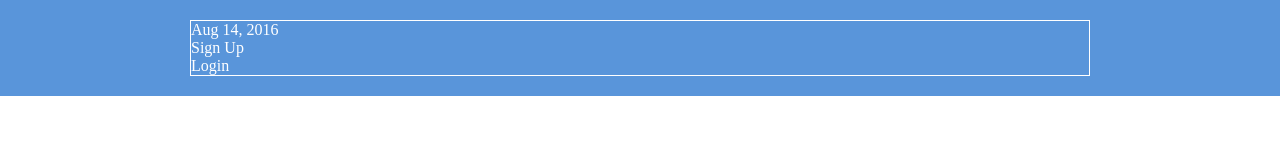
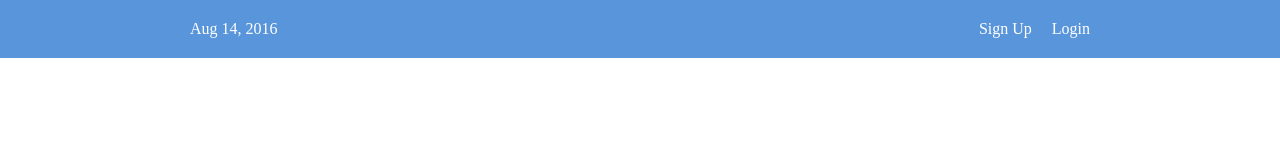
Before and after one commit to daliduraku/atom-project, a plain HTML site: page index.html in a window 1280 px wide. Drawn offline with Linux system fonts and the light colour scheme.

Commit message:
Nested containers

```diff
--- a/index.html
+++ b/index.html
@@ -10,6 +10,7 @@
     <div class="menu-container">
         <div class="menu">
             <div class="date">Aug 14, 2016</div>
+            <div class="links">
             <div class="singup">Sign Up</div>
             <div class="login">Login</div>
         </div>
--- a/styles.css
+++ b/styles.css
@@ -13,6 +13,16 @@
 }
 
 .menu {
-    border: 1px solid #fff;
     width: 900px;
+    display: flex;
+    justify-content: space-between;
 }
+
+.links {
+    display: flex;
+    justify-content: flex-end;
+}
+
+.login {
+    margin-left: 20px;
+}
```
